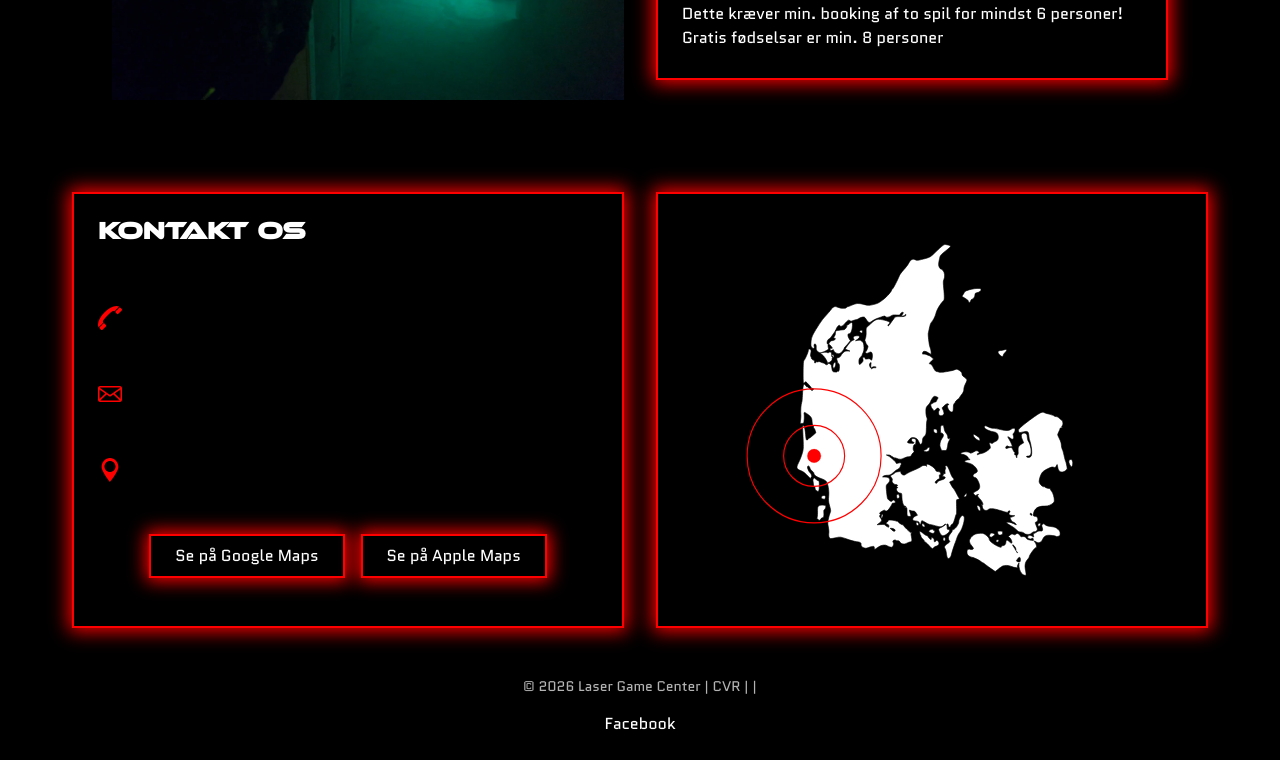
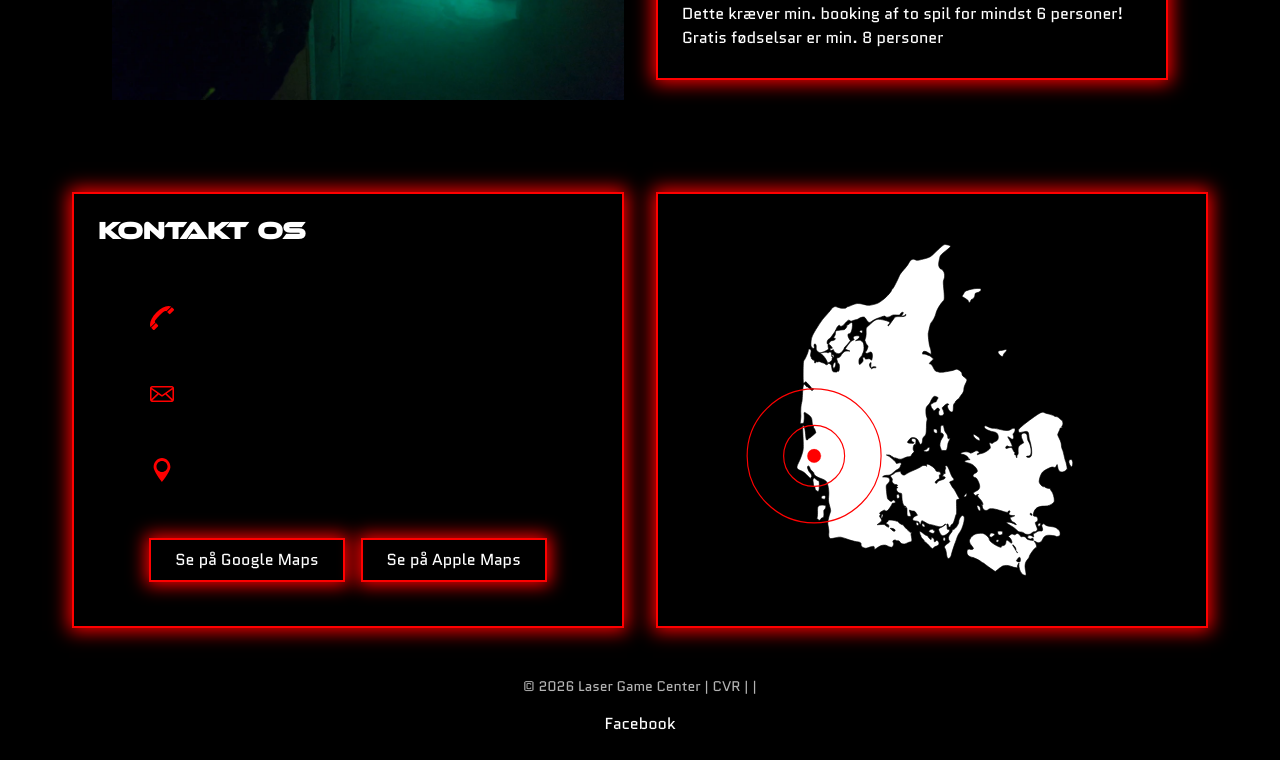
Before and after one commit to Matmil01/laser-game-center, a Nuxt app: page / in a window 1280 px wide. Shown: the part 2557-3317 px from the top of the page. Built offline with nearby package versions, Linux system fonts and the light colour scheme; no server answers; what v-calendar would draw is missing.

Commit message:
i dunno det can godt være there should være some padding lige there. idk

```diff
--- a/components/TheKontakt.vue
+++ b/components/TheKontakt.vue
@@ -5,7 +5,7 @@
             <h2 class="text-white text-2xl font-bold text-left">
                 Kontakt os
             </h2>
-            <div class="flex flex-col h-full justify-between items-start py-14">
+            <div class="flex flex-col h-9/12 justify-between items-start py-14 pl-13">
                 <div class="flex text-xl items-center text-white">
                     <img
                         src="/icons/telefon.svg"
@@ -43,6 +43,7 @@
                         contact.address
                     }}</span>
                 </div>
+            </div>
             <div class="flex space-x-4 items-center justify-center w-full">
                 <NeonButton
                     to="https://maps.app.goo.gl/qDZTcvpdaMJsfkLv9"
@@ -54,10 +55,9 @@
                 />
             </div>
         </div>
-        </div>
         <!-- Maps -->
         <div
-            class="flex-1 border-neon-neonred p-4 md:p-6 mt-6 md:mt-0 box-border"
+            class="flex-1 border-neon-neonred md:p-6 mt-6 md:mt-0 box-border"
         >
             <img
                 src="/icons/lasergamecenter-i-danmark.svg"
```
Lines whose indentation alone changed are shown as unchanged.
